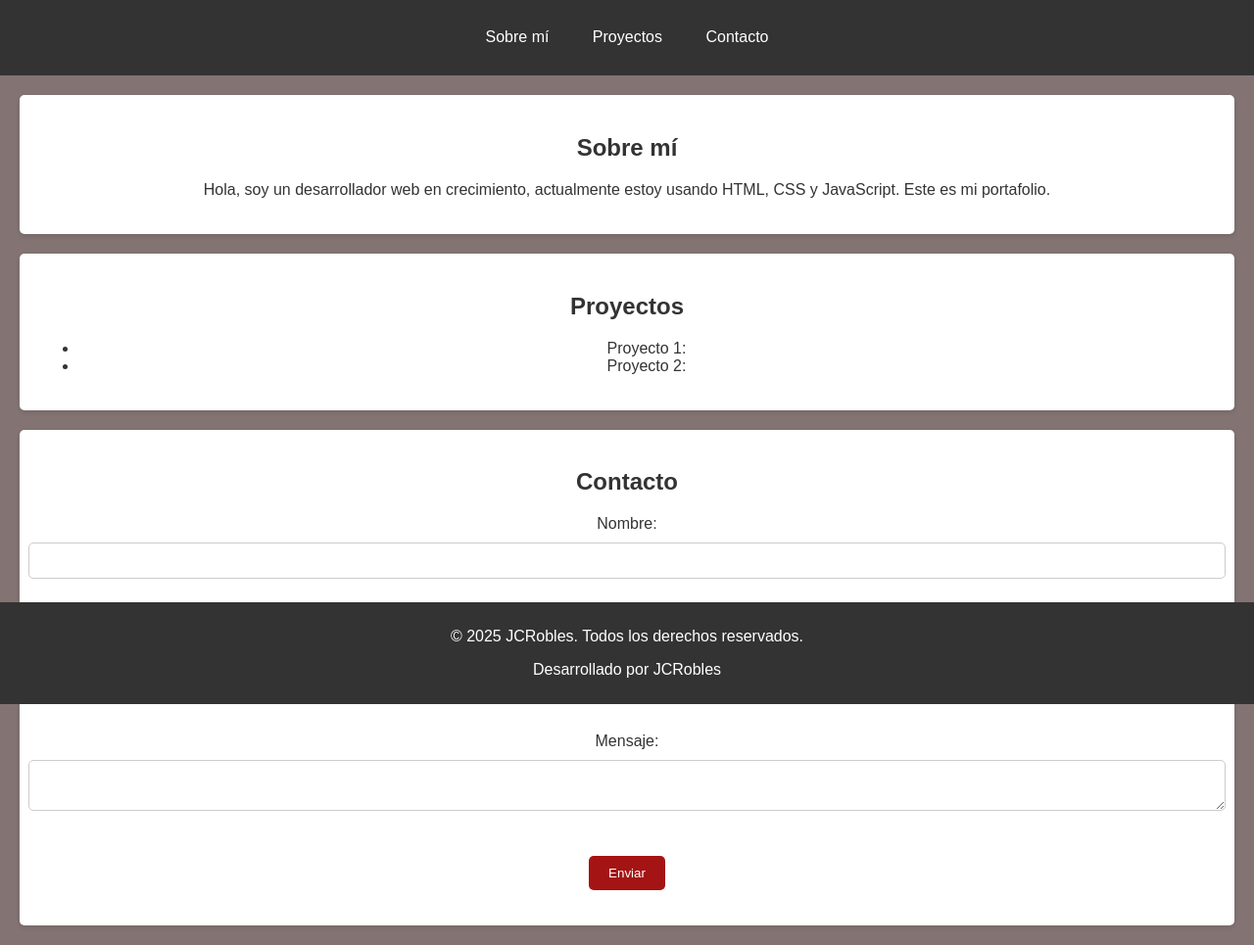
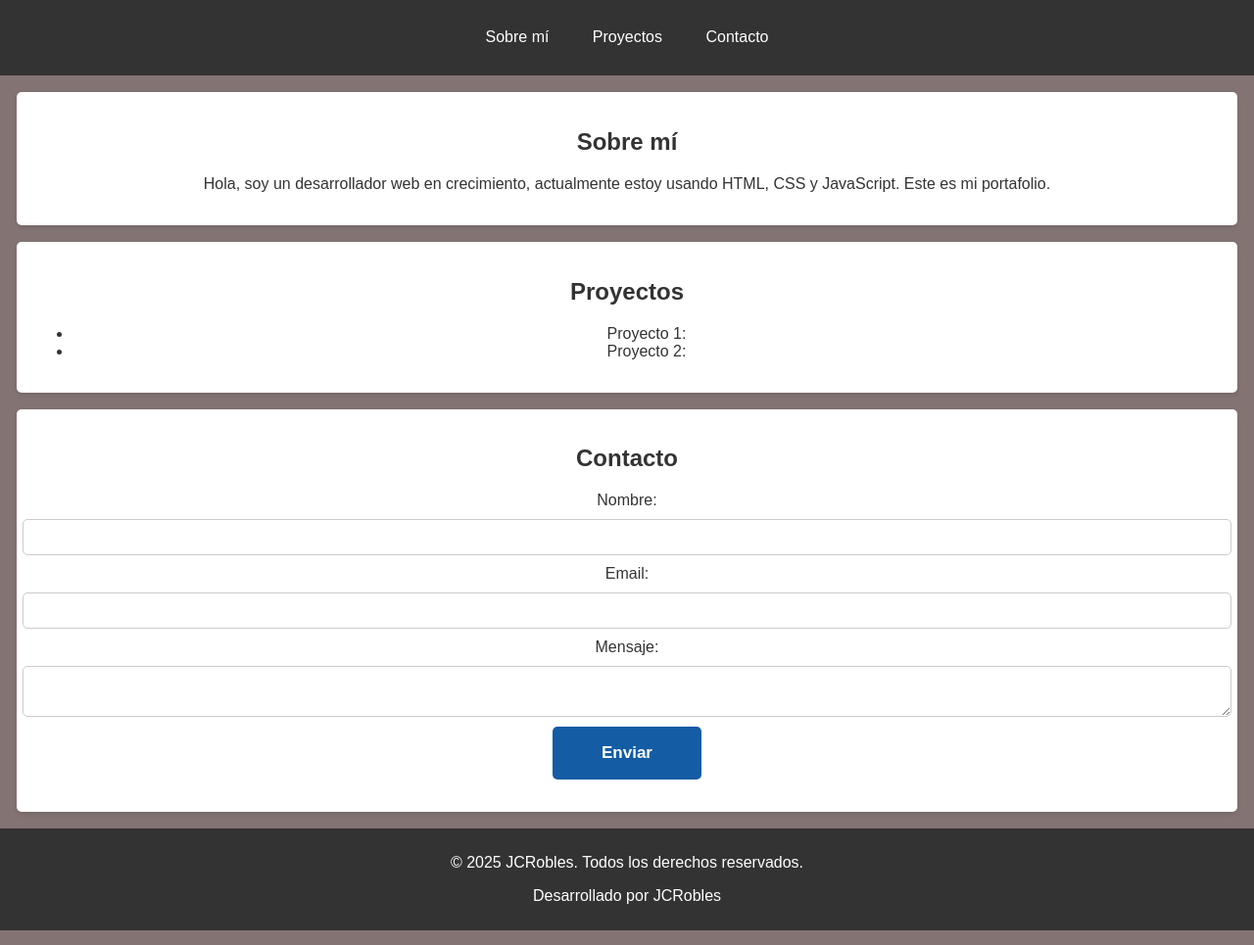
Before and after one commit to JCRobless/mi-primer-proyecto, a plain HTML site: page index.html in a window 1280 px wide. Shown: the part 81-1046 px from the top of the page at 98% size. Drawn offline with Linux system fonts and the light colour scheme.

Commit message:
update con mensajes a netlify 2.4

```diff
--- a/css/styles.css
+++ b/css/styles.css
@@ -22,8 +22,8 @@
 }
 
 section {
-    margin: 20px;
-    padding: 20px;
+    margin: 17px;
+    padding: 17px;
     background-color: #fff;
     border-radius: 5px;
     box-shadow: 0 2px 5px rgba(0, 0, 0, 0.1);
@@ -44,9 +44,12 @@
 }
 
 button {
-    background-color: #a41414;
+    background-color: #145ca4;
+    font-family: Arial, Helvetica, sans-serif;
+    font-weight: 700;
+    font-size: 17px;
     color: white;
-    padding: 10px 20px;
+    padding: 17px 50px;
     border: none;
     border-radius: 5px;
     cursor: pointer;
@@ -60,7 +63,6 @@
     background-color: #333;
     color: white;
     padding: 10px 0;
-    position: fixed;
     bottom: 0;
     width: 100%;
 }
--- a/index.html
+++ b/index.html
@@ -36,13 +36,13 @@
       <input type="hidden" name="form-name" value="contacto" />
 
       <label for="nombre">Nombre:</label>
-      <input type="text" id="nombre" name="nombre" required /><br /><br />
+      <input type="text" id="nombre" name="nombre" required/>
 
       <label for="email">Email:</label>
-      <input type="email" id="email" name="email" required /><br /><br />
+      <input type="email" id="email" name="email" required>
 
       <label for="mensaje">Mensaje:</label>
-      <textarea id="mensaje" name="mensaje" required></textarea><br /><br />
+      <textarea id="mensaje" name="mensaje" required></textarea>
 
       <button type="submit">Enviar</button>
     </form>
```
